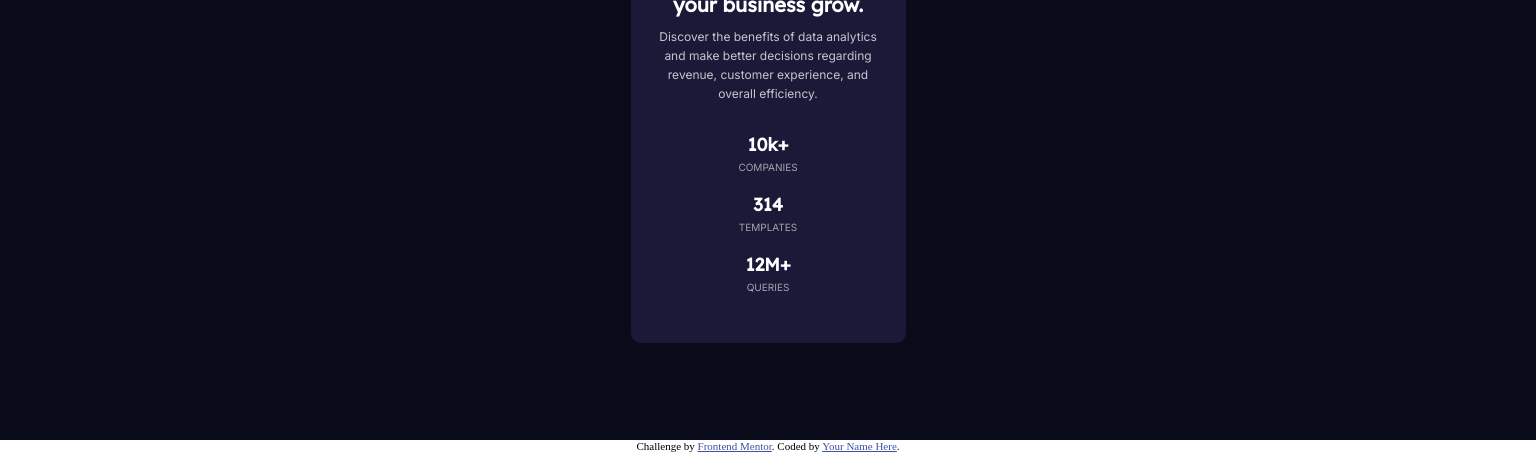
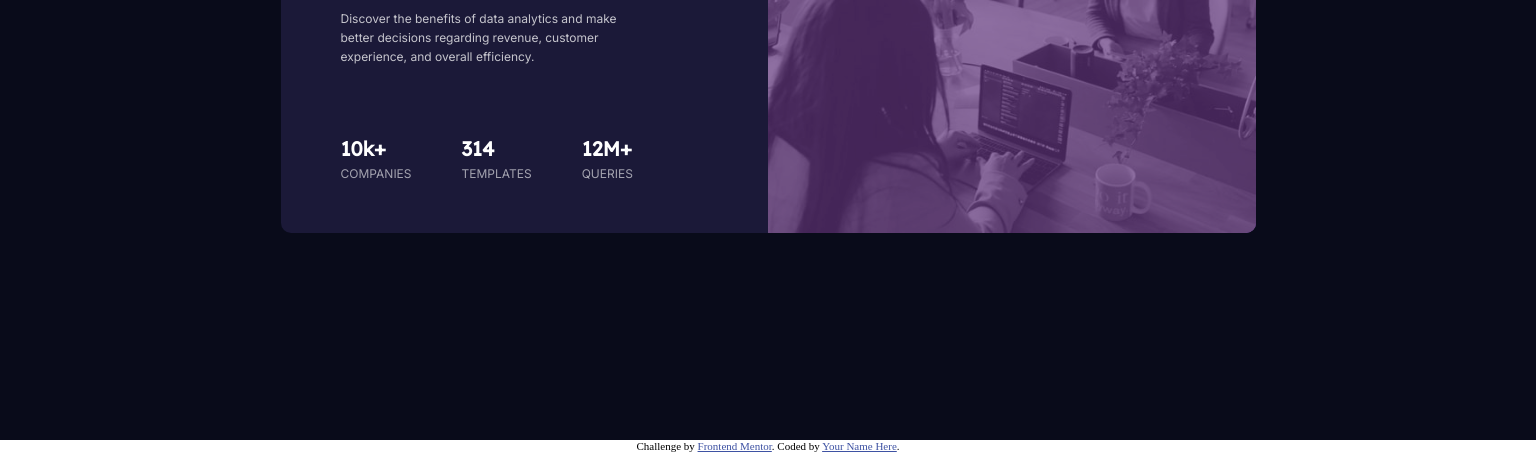
Before and after one commit to dkdurden/stats-card, a website: page index.html in a window 1536 px wide. Shown: the part 360-812 px from the top of the page. Drawn offline with Linux system fonts and the light colour scheme.

Commit message:
finished mobile and desktop views

```diff
--- a/index.html
+++ b/index.html
@@ -62,6 +62,12 @@
         </section>
         <div class="stats-card__img-div">
           <img
+            id="desktop-header"
+            src="./images/image-header-desktop.jpg"
+            alt="People happily working on computers in an office"
+          />
+          <img
+            id="mobile-header"
             src="./images/image-header-desktop.jpg"
             alt="People happily working on computers in an office"
           />
--- a/styles/_stats-card.scss
+++ b/styles/_stats-card.scss
@@ -11,18 +11,40 @@
 
   &__content {
     text-align: center;
-    padding: 3rem 2rem;
+    padding: 3rem 2rem 1.5rem 2rem;
+
+    @media (min-width: 1440px) {
+      width: 50%;
+      padding: 3rem 6rem;
+      text-align: left;
+    }
   }
 
   &__heading {
     margin-bottom: 1rem;
     color: variables.$neutral-white;
+
+    @media (min-width: 1440px) {
+      font-size: 3rem;
+      margin: 3rem 0 2.5rem 0;
+    }
   }
 
   &__description {
     color: variables.$neutral-white-transparent-more;
     line-height: 1.6;
     margin-bottom: 3rem;
+
+    @media (min-width: 1440px) {
+      max-width: 80%;
+    }
+  }
+
+  &__stats {
+    @media (min-width: 1440px) {
+      display: flex;
+      margin-top: 5rem;
+    }
   }
 
   &__stat-group {
@@ -38,15 +60,30 @@
       text-transform: uppercase;
       color: variables.$neutral-white-transparent-less;
     }
+
+    @media (min-width: 1440px) {
+      margin: 2rem 5rem 2rem 0;
+
+      h2 {
+        font-size: 2rem;
+      }
+
+      p {
+        font-size: 1.2rem;
+      }
+    }
   }
 
   &__img-div {
     background-color: variables.$primary-accent;
     border-top-left-radius: inherit;
     border-top-right-radius: inherit;
+
+    #desktop-header {
+      display: none;
     }
 
-  &__img-div img {
+    img {
       display: block;
       width: 100%;
       max-height: 200px;
@@ -56,4 +93,30 @@
       border-top-left-radius: inherit;
       border-top-right-radius: inherit;
     }
+
+    @media (min-width: 1440px) {
+      width: 50%;
+      border-bottom-right-radius: inherit;
+
+      img {
+        max-height: 100%;
+        border-top-left-radius: 0;
+        border-bottom-right-radius: inherit;
       }
+
+      #desktop-header {
+        display: block;
+      }
+
+      #mobile-header {
+        display: none;
+      }
+    }
+  }
+
+  @media (min-width: 1440px) {
+    flex-direction: row;
+    max-width: 975px;
+    max-height: 385px;
+  }
+}
```
Also changed, not shown: style.css, 1 other file. Lines whose indentation alone changed are shown as unchanged.
